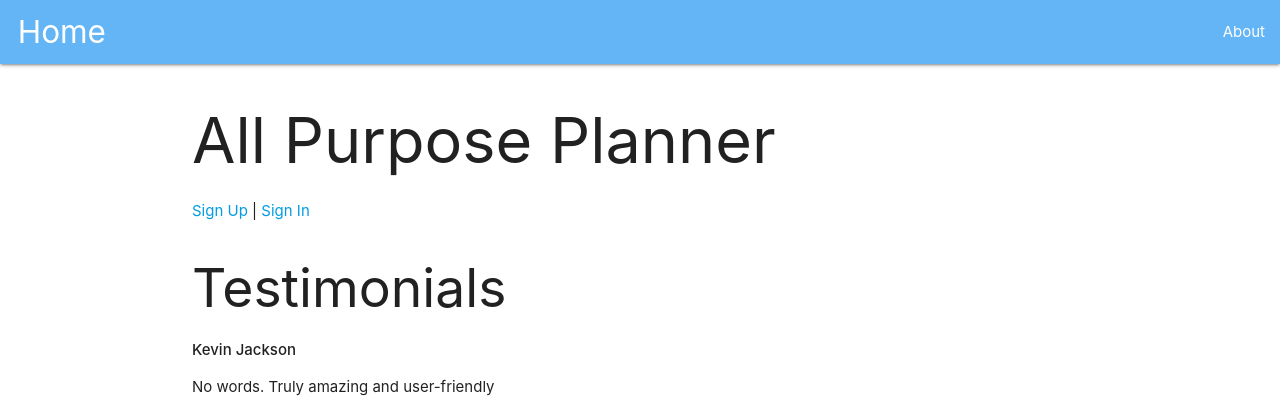
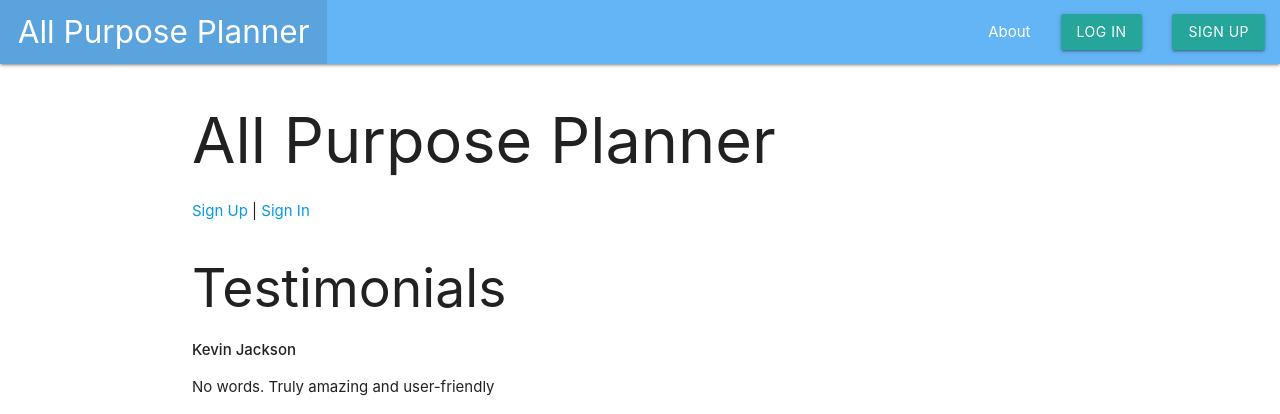
Before and after one commit to MarkB28Jr/all_purpose_planner, a Django app: page / in a window 1280 px wide. Shown: the top 414 px of the page. Run offline with Django 5.2, Linux system fonts and the light colour scheme.

Commit message:
Added back tabs

```diff
--- a/main_app/templates/base.html
+++ b/main_app/templates/base.html
@@ -17,9 +17,25 @@
     <header class="navbar-fixed">
         <nav>
             <div class="nav-wrapper blue lighten-2">
-                <a href="{% url 'home' %}" class="brand-logo">&nbsp;&nbsp;Home&nbsp;&nbsp;</a>
+                <ul>
+                    <a href="{% url 'home' %}" class="brand-logo">&nbsp;&nbsp;All Purpose Planner&nbsp;&nbsp;</a>
+                </ul>
                 <ul class="right">
                     <li><a href="{% url 'about' %}">About</a></li>
+                    {% if user.is_authenticated %}
+                    <li><a href="{% url 'events' %}">Featured Events</a></li>
+                    <li><a href="{% url 'tasks_create' %}">Add Task</a></li>
+                    <li><a href="{% url 'index' %}">Tasks</a></li>
+                    <li>
+                        <form id="logout-form" method="post" action="{% url 'logout' %}">
+                            {% csrf_token %}
+                            <button type="submit" class="btn">LOG OUT</button>
+                        </form>
+                    </li>
+                    {% else %}
+                    <li><a href="{% url 'login' %}" class="btn">Log In</a></li>
+                    <li><a href="{% url 'signup' %}" class="btn">Sign Up</a></li>
+                    {% endif %}
                 </ul>
             </div>
         </nav>
```
